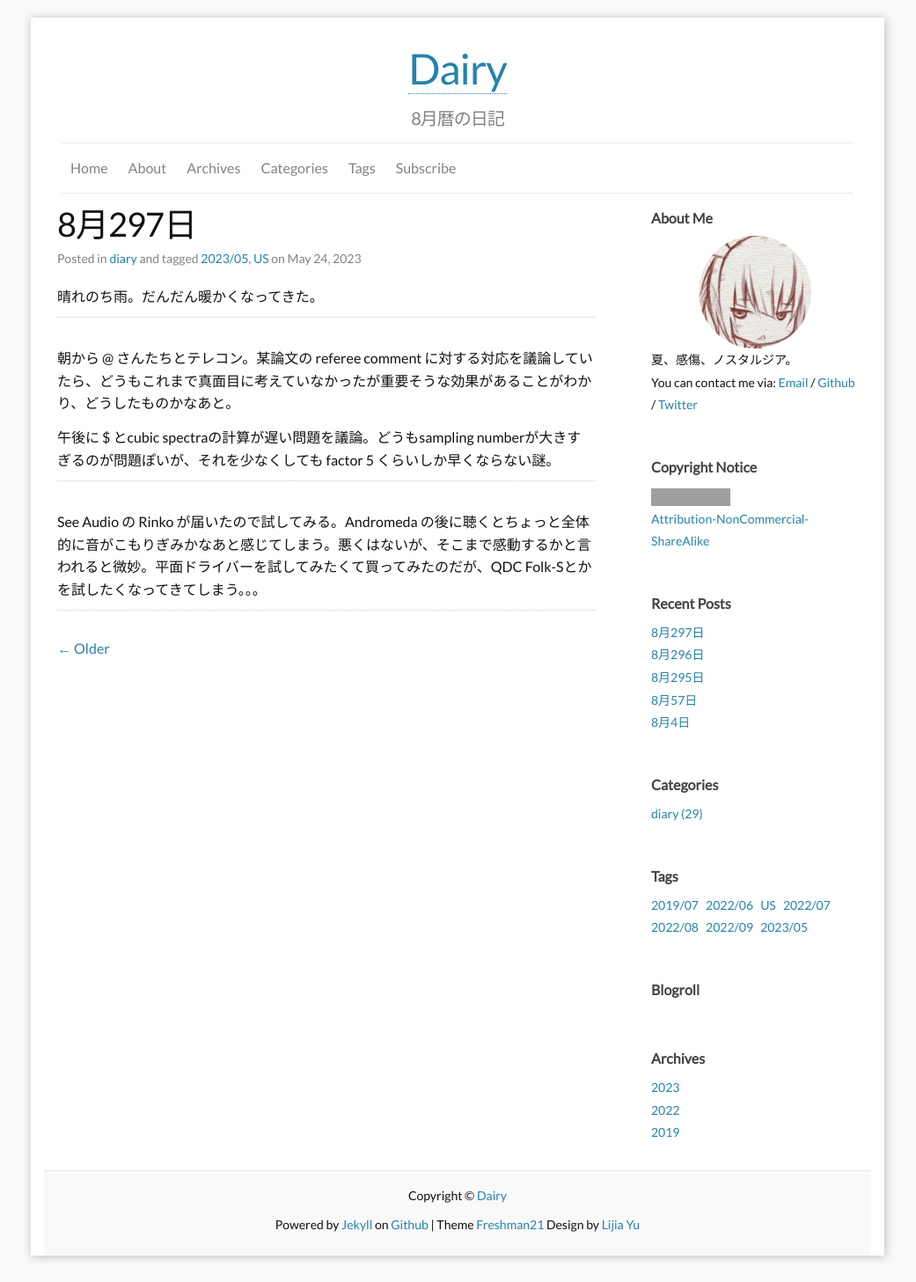
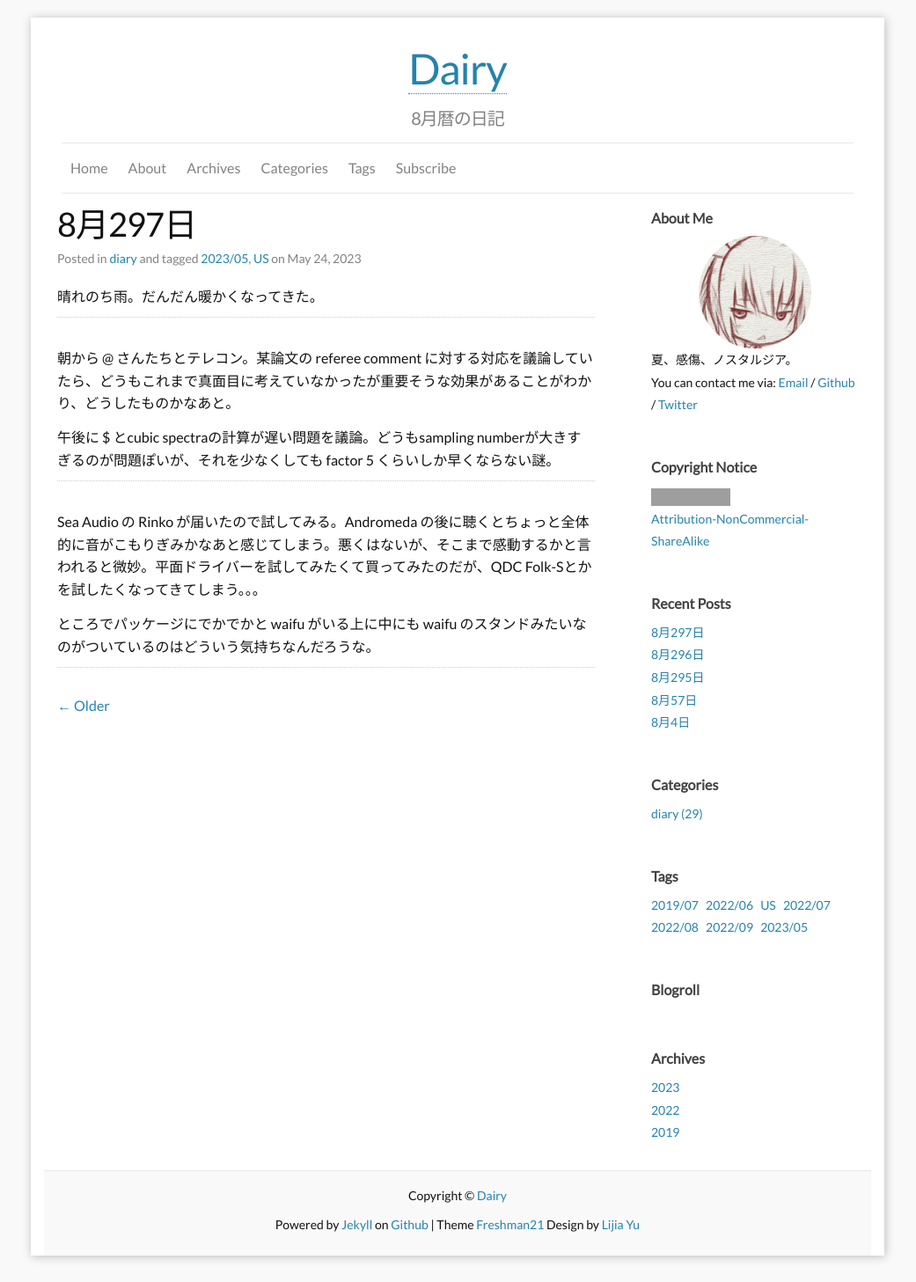
Before and after one commit to natsufuna/natsufuna.github.io, a Jekyll site: the page built from _posts/2023-05-24-diary.md, in a window 1280 px wide. Shown: the whole page at 88% size, without its empty margins (120-1161 px from the left). Built offline with Jekyll 4.4.1, drawn with Linux system fonts in a browser that asks for light colours; comment, search, counter and statistics services are not loaded; grey boxes are pictures that could not be loaded.

Commit message:
2023-05-24 diary minor change

```diff
--- a/_posts/2023-05-24-diary.md
+++ b/_posts/2023-05-24-diary.md
@@ -19,4 +19,6 @@ tags:
 
 ---
 
-See Audio の Rinko が届いたので試してみる。Andromeda の後に聴くとちょっと全体的に音がこもりぎみかなあと感じてしまう。悪くはないが、そこまで感動するかと言われると微妙。平面ドライバーを試してみたくて買ってみたのだが、QDC Folk-Sとかを試したくなってきてしまう。。。
+Sea Audio の Rinko が届いたので試してみる。Andromeda の後に聴くとちょっと全体的に音がこもりぎみかなあと感じてしまう。悪くはないが、そこまで感動するかと言われると微妙。平面ドライバーを試してみたくて買ってみたのだが、QDC Folk-Sとかを試したくなってきてしまう。。。
+
+ところでパッケージにでかでかと waifu がいる上に中にも waifu のスタンドみたいなのがついているのはどういう気持ちなんだろうな。
```
